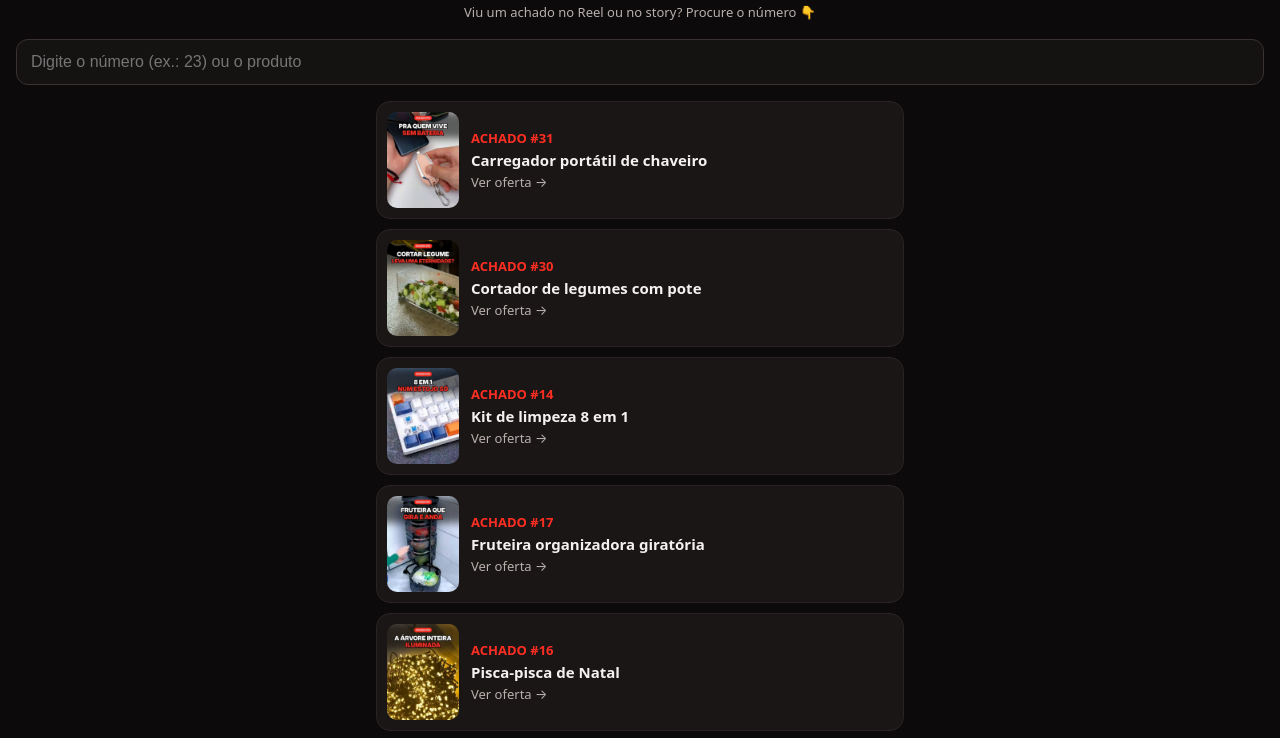
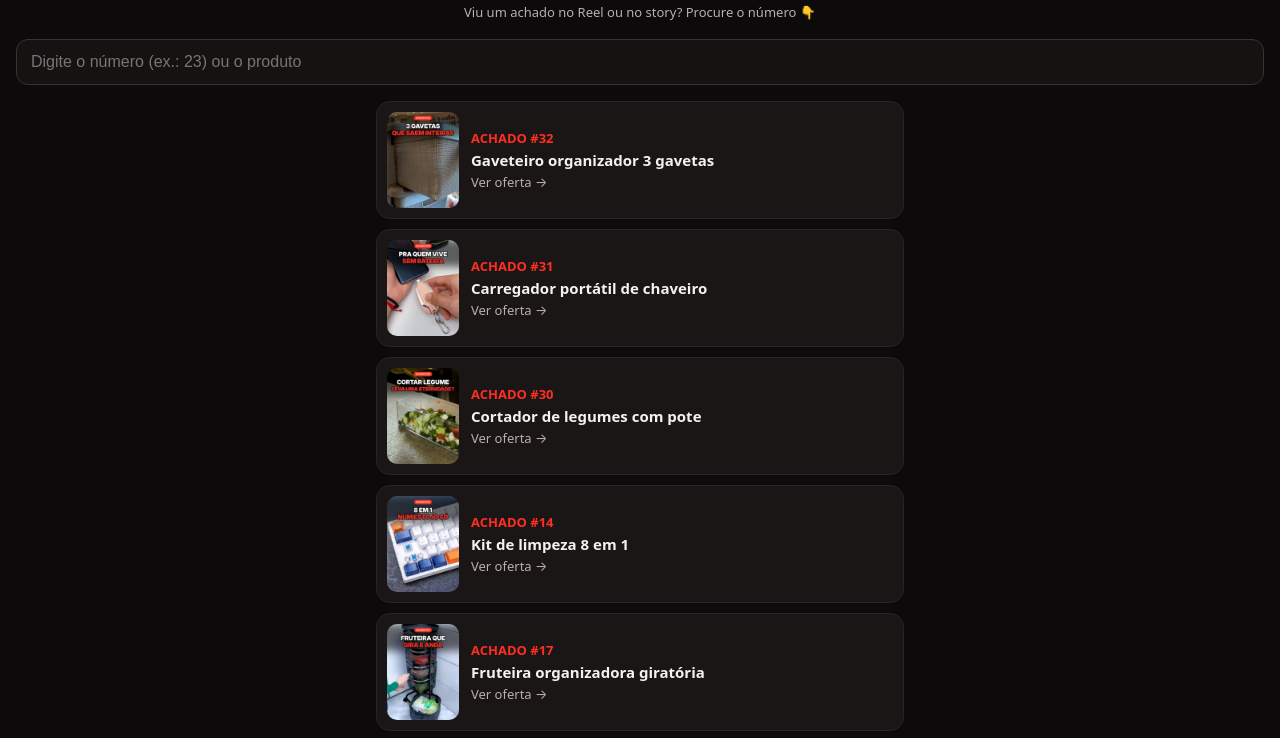
Before and after one commit to maniacasaesetup/maniacasaesetup.github.io, a plain HTML site: page index.html in a window 1280 px wide. Shown: the part 58-796 px from the top of the page. Drawn offline with Linux system fonts and the light colour scheme.

Commit message:
vitrine: 32 achados

```diff
--- a/index.html
+++ b/index.html
@@ -26,6 +26,8 @@ footer{color:var(--sub);font-size:11.5px;text-align:center;padding:0 20px 30px;l
 <header><h1>MANIA <b>ACHADINHOS</b></h1><p class="sub">Viu um achado no Reel ou no story? Procure o número 👇</p></header>
 <div class="busca"><input id="q" type="search" inputmode="search" placeholder="Digite o número (ex.: 23) ou o produto"></div>
 <main id="lista">
+<a class="card" id="a32" href="https://s.shopee.com.br/3qOph6lQaA" target="_blank" rel="noopener sponsored" data-busca="32 gaveteiro organizador 3 gavetas">
+  <img src="img/32.jpg" alt="" loading="lazy"><div class="info"><span class="num">ACHADO #32</span><span class="nome">Gaveteiro organizador 3 gavetas</span><span class="btn">Ver oferta →</span></div></a>
 <a class="card" id="a31" href="https://s.shopee.com.br/8AXosmIuVX" target="_blank" rel="noopener sponsored" data-busca="31 carregador portátil de chaveiro">
   <img src="img/31.jpg" alt="" loading="lazy"><div class="info"><span class="num">ACHADO #31</span><span class="nome">Carregador portátil de chaveiro</span><span class="btn">Ver oferta →</span></div></a>
 <a class="card" id="a30" href="https://s.shopee.com.br/40iFtOtvYu" target="_blank" rel="noopener sponsored" data-busca="30 cortador de legumes com pote">
```
